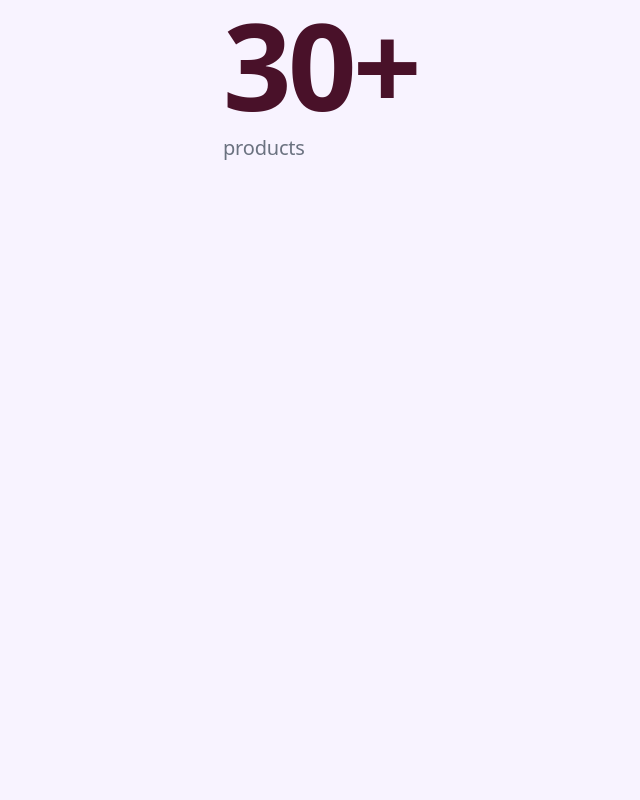
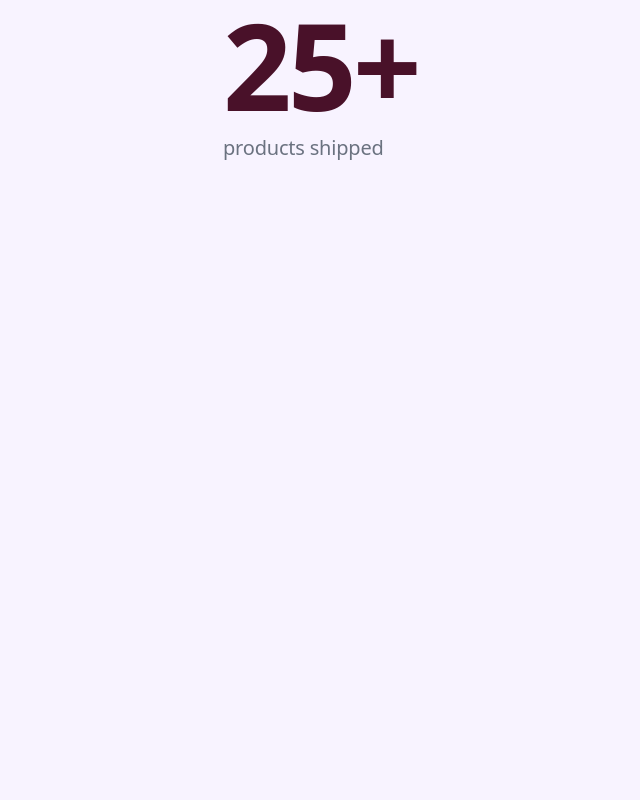
Before and after one commit to lica-ux/portfolio, a React (Vite) app: page / in a window 1280 px wide. Shown: the part 2780-3580 px from the top of the page, without its empty margins (481-1121 px from the left). Built offline with nearby package versions, Linux system fonts and the light colour scheme.

Commit message:
chore: auto-save 2026-04-28 20:00

```diff
--- a/src/components/StatsSection/StatsSection.tsx
+++ b/src/components/StatsSection/StatsSection.tsx
@@ -2,9 +2,9 @@ import { useEffect, useRef, useState } from 'react'
 import type { StatsSectionProps, StatState } from './StatsSection.types'
 
 const STATS = [
-  { value: '6+', label: 'years' },
-  { value: '30+', label: 'products' },
-  { value: '2', label: 'acquisitions' },
+  { value: '6+', label: 'years in product design' },
+  { value: '25+', label: 'products shipped' },
+  { value: '2', label: 'led to acquisitions' },
   { value: '2', label: 'design awards' },
 ]
 
```
